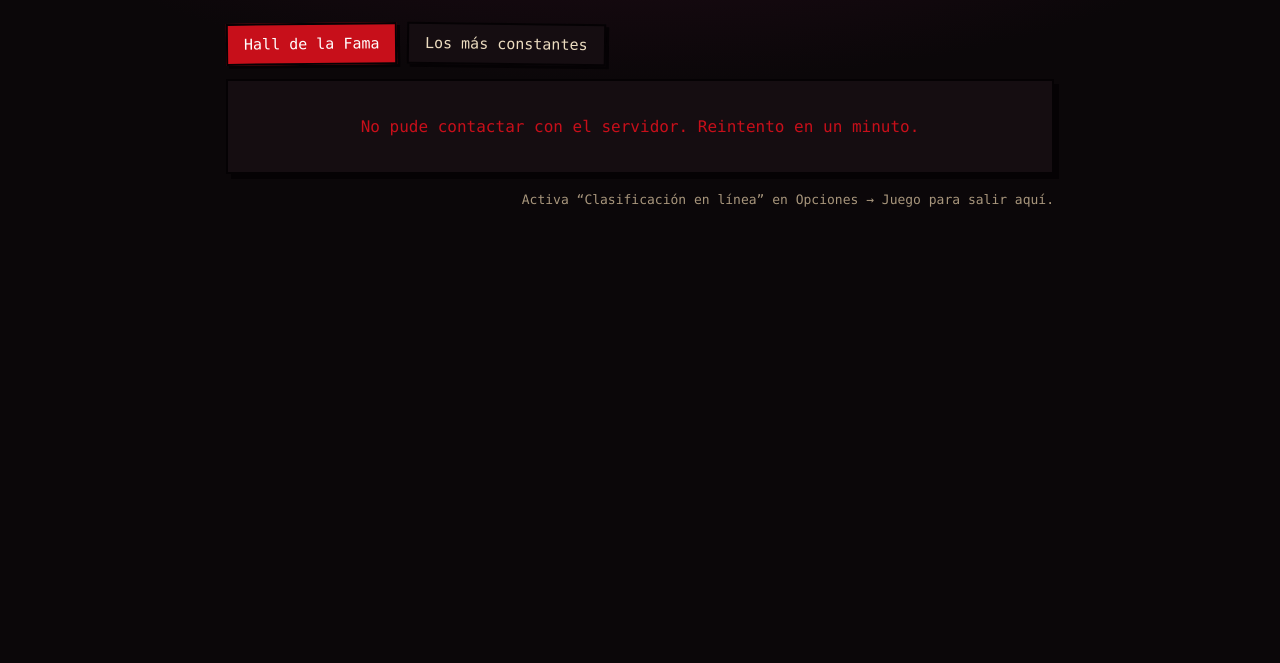
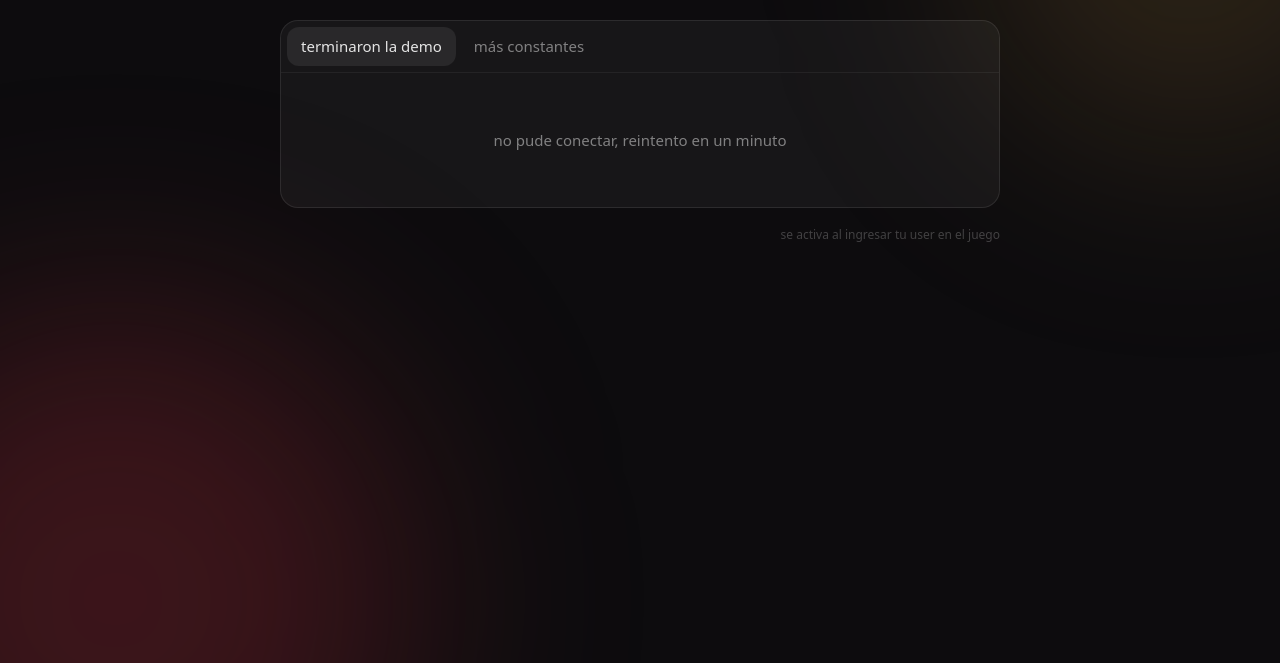
Before and after one commit to Marc0Codex/huesped-leaderboard, a plain HTML site: page index.html in a window 1280 px wide. Shown: the part 137-800 px from the top of the page. Drawn offline with Linux system fonts and the light colour scheme; no server answers.

Commit message:
Pagina minimalista con vidrio translucido
Co-Authored-By: Claude Sonnet 5.5 <noreply@anthropic.com>

```diff
--- a/index.html
+++ b/index.html
@@ -3,92 +3,143 @@
 <head>
 <meta charset="utf-8">
 <meta name="viewport" content="width=device-width, initial-scale=1">
-<title>HUÉSPED · Clasificación</title>
-<meta name="description" content="Quién se ha comido la demo de HUÉSPED y quién no suelta el mando. Se actualiza solo.">
+<meta name="color-scheme" content="dark">
+<title>huésped · clasificación</title>
+<meta name="description" content="Quién terminó la demo de HUÉSPED y quién más ha jugado.">
 <style>
   :root {
-    --bg: #0b0709; --panel: #150d11; --ink: #050204; --bone: #ecdcc0; --dim: #a8967c;
-    --amber: #ffc257; --blood: #c70f1a; --sick: #9a1a5c; --line: #2b1a21;
+    --bg: #0d0c0e;
+    --text: rgba(255, 255, 255, 0.88);
+    --dim: rgba(255, 255, 255, 0.46);
+    --faint: rgba(255, 255, 255, 0.22);
+    --glass: rgba(255, 255, 255, 0.045);
+    --edge: rgba(255, 255, 255, 0.09);
+    --rule: rgba(255, 255, 255, 0.06);
   }
-  @media (prefers-color-scheme: light) { :root { --bg: #0b0709; } }
-  * { box-sizing: border-box; }
-  html, body { margin: 0; background: var(--bg); color: var(--bone); font-family: ui-monospace, "Cascadia Mono", Consolas, monospace; }
-  body { min-height: 100vh; background: radial-gradient(1200px 500px at 50% -10%, #2a0d1d 0%, var(--bg) 60%); }
-  main { max-width: 860px; margin: 0 auto; padding: 32px 16px 64px; }
-  h1 { margin: 0; font-size: clamp(34px, 8vw, 64px); letter-spacing: 0.06em; color: var(--amber); text-shadow: 3px 3px 0 var(--blood); transform: rotate(-1.2deg); }
-  .sub { margin: 10px 0 26px; color: var(--dim); font-size: 15px; }
-  .tabs { display: flex; gap: 10px; flex-wrap: wrap; margin-bottom: 14px; }
-  .tab { appearance: none; border: 2px solid var(--ink); background: var(--panel); color: var(--bone); padding: 10px 16px; font: inherit; font-size: 15px; cursor: pointer; transform: rotate(-0.6deg); box-shadow: 3px 3px 0 var(--ink); }
-  .tab:nth-child(2) { transform: rotate(0.7deg); }
-  .tab[aria-selected="true"] { background: var(--blood); color: #fff; }
-  .tab:focus-visible { outline: 3px solid var(--amber); outline-offset: 2px; }
-  .card { background: var(--panel); border: 2px solid var(--ink); box-shadow: 5px 5px 0 var(--ink); }
-  table { width: 100%; border-collapse: collapse; font-size: 15px; }
-  th { text-align: left; color: var(--dim); font-weight: normal; padding: 12px 14px; border-bottom: 2px solid var(--line); font-size: 13px; text-transform: uppercase; letter-spacing: 0.08em; }
-  td { padding: 11px 14px; border-bottom: 1px solid var(--line); }
-  tr:last-child td { border-bottom: 0; }
-  td.n, th.n { text-align: right; font-variant-numeric: tabular-nums; }
-  td.pos { color: var(--dim); width: 52px; }
-  tr:nth-child(1) td.pos, tr:nth-child(1) td.name { color: var(--amber); }
-  .name { font-weight: bold; word-break: break-word; }
-  .empty { padding: 36px 18px; text-align: center; color: var(--dim); }
-  .foot { margin-top: 18px; color: var(--dim); font-size: 13px; display: flex; justify-content: space-between; gap: 12px; flex-wrap: wrap; }
+  * { box-sizing: border-box; margin: 0; }
+  html { background: var(--bg); color: var(--text); }
+  body {
+    min-height: 100vh;
+    font: 15px/1.5 system-ui, -apple-system, "Segoe UI", Roboto, sans-serif;
+    -webkit-font-smoothing: antialiased;
+    position: relative;
+    overflow-x: hidden;
+  }
+  /* dos manchas de color muy desenfocadas detrás del vidrio; es lo único que da profundidad */
+  body::before, body::after {
+    content: ""; position: fixed; z-index: -1; border-radius: 50%; filter: blur(110px); pointer-events: none;
+  }
+  body::before { width: 46vmax; height: 46vmax; left: -14vmax; bottom: -18vmax; background: rgba(150, 38, 52, 0.34); }
+  body::after { width: 34vmax; height: 34vmax; right: -10vmax; top: -12vmax; background: rgba(176, 128, 62, 0.2); }
+
+  main { max-width: 760px; margin: 0 auto; padding: 72px 20px 56px; }
+  header { margin-bottom: 36px; }
+  h1 { font-size: 15px; font-weight: 500; letter-spacing: 0.02em; }
+  header p { color: var(--dim); margin-top: 4px; }
+
+  .panel {
+    background: var(--glass);
+    border: 1px solid var(--edge);
+    border-radius: 18px;
+    -webkit-backdrop-filter: blur(28px) saturate(130%);
+    backdrop-filter: blur(28px) saturate(130%);
+    overflow: hidden;
+  }
+  nav { display: flex; gap: 4px; padding: 6px; border-bottom: 1px solid var(--rule); }
+  nav button {
+    appearance: none; border: 0; background: transparent; color: var(--dim);
+    font: inherit; padding: 8px 14px; border-radius: 12px; cursor: pointer;
+    transition: background 0.2s, color 0.2s;
+  }
+  nav button:hover { color: var(--text); }
+  nav button[aria-selected="true"] { background: rgba(255, 255, 255, 0.08); color: var(--text); }
+  nav button:focus-visible { outline: 1px solid var(--faint); outline-offset: 1px; }
+
   .scroll { overflow-x: auto; }
-  .err { color: var(--blood); }
+  table { width: 100%; border-collapse: collapse; }
+  th { text-align: left; font-weight: 400; font-size: 12px; color: var(--faint); padding: 14px 18px 8px; white-space: nowrap; }
+  td { padding: 13px 18px; border-top: 1px solid var(--rule); white-space: nowrap; }
+  th.n, td.n { text-align: right; font-variant-numeric: tabular-nums; }
+  td.pos { color: var(--faint); width: 44px; font-variant-numeric: tabular-nums; }
+  td.dim { color: var(--dim); }
+  tbody tr { transition: background 0.2s; }
+  tbody tr:hover { background: rgba(255, 255, 255, 0.025); }
+  .empty { padding: 56px 20px; text-align: center; color: var(--dim); }
+
+  footer { display: flex; justify-content: space-between; gap: 16px; flex-wrap: wrap; margin-top: 18px; color: var(--faint); font-size: 12px; }
+
+  @media (prefers-reduced-motion: no-preference) {
+    main { animation: rise 0.6s ease both; }
+    @keyframes rise { from { opacity: 0; transform: translateY(6px); } }
+  }
+  @media (max-width: 520px) { main { padding-top: 40px; } td, th { padding-left: 14px; padding-right: 14px; } }
 </style>
 </head>
 <body>
 <main>
-  <h1>HUÉSPED</h1>
-  <p class="sub">El Mapache vigila quién se ha comido la demo y quién no suelta el mando. Se actualiza solo.</p>
-  <div class="tabs" role="tablist">
-    <button class="tab" role="tab" id="tab-hall" aria-selected="true" aria-controls="panel">Hall de la Fama</button>
-    <button class="tab" role="tab" id="tab-const" aria-selected="false" aria-controls="panel">Los más constantes</button>
+  <header>
+    <h1>huésped</h1>
+    <p>clasificación de la demo</p>
+  </header>
+  <div class="panel">
+    <nav role="tablist">
+      <button role="tab" id="tab-hall" aria-selected="true" aria-controls="view">terminaron la demo</button>
+      <button role="tab" id="tab-const" aria-selected="false" aria-controls="view">más constantes</button>
+    </nav>
+    <div class="scroll" id="view" role="tabpanel"><div class="empty">cargando…</div></div>
   </div>
-  <div class="card scroll" id="panel" role="tabpanel"><div class="empty">Cargando… el Mapache está buscando sus gafas.</div></div>
-  <div class="foot"><span id="upd">&nbsp;</span><span>Activa “Clasificación en línea” en Opciones → Juego para salir aquí.</span></div>
+  <footer><span id="upd">&nbsp;</span><span>se activa al ingresar tu user en el juego</span></footer>
 </main>
 <script>
-const URL_BASE = "https://deyyrcruqjipchofigzz.supabase.co/rest/v1/rpc/";
+const API = "https://deyyrcruqjipchofigzz.supabase.co/rest/v1/rpc/";
 const KEY = "sb_publishable_4NqrXtm2A7d3fP-OLJUCZg_OsCL0Zuh"; // clave pública: solo puede llamar a estas dos lecturas
-const DIFF = { easy: "Fácil", medium: "Medio", hard: "Difícil", absurd: "Absurdo" };
-const HOST = { classic: "Clásico", speedster: "Veloz", juggernaut: "Titán", reaper: "Segador" };
-let current = "hall", cache = {}, failed = false;
+const DIFF = { easy: "fácil", medium: "medio", hard: "difícil", absurd: "absurdo" };
+const HOST = { classic: "clásico", speedster: "veloz", juggernaut: "titán", reaper: "segador" };
+let current = "hall", cache = null, failed = false;
 
-const fmtTime = s => { s = Math.round(s); const m = Math.floor(s / 60), r = s % 60; return m + ":" + String(r).padStart(2, "0"); };
+const fmtTime = s => { s = Math.round(s); return Math.floor(s / 60) + ":" + String(s % 60).padStart(2, "0"); };
 const fmtHours = s => s >= 3600 ? (s / 3600).toFixed(1) + " h" : Math.max(1, Math.round(s / 60)) + " min";
-const fmtDate = d => new Date(d).toLocaleDateString("es", { day: "numeric", month: "short", year: "numeric" });
+const fmtDate = d => new Date(d).toLocaleDateString("es", { day: "numeric", month: "short" });
 
-function cell(tr, text, cls) { const td = document.createElement("td"); td.textContent = text; if (cls) td.className = cls; tr.appendChild(td); return td; }
-function head(cols) { const tr = document.createElement("tr"); cols.forEach(([t, c]) => { const th = document.createElement("th"); th.textContent = t; if (c) th.className = c; tr.appendChild(th); }); const th = document.createElement("thead"); th.appendChild(tr); return th; }
+function row(cells) {
+  const tr = document.createElement("tr");
+  cells.forEach(([text, cls]) => { const td = document.createElement("td"); td.textContent = text; if (cls) td.className = cls; tr.appendChild(td); });
+  return tr;
+}
+function table(cols, rows) {
+  const t = document.createElement("table"), h = document.createElement("tr");
+  cols.forEach(([text, cls]) => { const th = document.createElement("th"); th.textContent = text; if (cls) th.className = cls; h.appendChild(th); });
+  const head = document.createElement("thead"), body = document.createElement("tbody");
+  head.appendChild(h); rows.forEach(r => body.appendChild(r)); t.append(head, body);
+  return t;
+}
+function note(text) { const d = document.createElement("div"); d.className = "empty"; d.textContent = text; return d; }
 
 function render() {
-  const panel = document.getElementById("panel");
-  panel.replaceChildren();
+  const view = document.getElementById("view");
+  view.replaceChildren();
+  if (!cache) { view.appendChild(note(failed ? "no pude conectar, reintento en un minuto" : "cargando…")); return; }
   const rows = cache[current];
-  if (!rows) { const d = document.createElement("div"); d.className = "empty" + (failed ? " err" : ""); d.textContent = failed ? "No pude contactar con el servidor. Reintento en un minuto." : "Cargando…"; panel.appendChild(d); return; }
-  if (!rows.length) { const d = document.createElement("div"); d.className = "empty"; d.textContent = current === "hall" ? "Nadie ha terminado la demo todavía. El Mapache se ríe en la oscuridad." : "Nadie ha dado señales de vida todavía."; panel.appendChild(d); return; }
-  const table = document.createElement("table"), body = document.createElement("tbody");
+  if (!rows.length) { view.appendChild(note(current === "hall" ? "todavía nadie ha terminado la demo" : "todavía no hay jugadores")); return; }
   if (current === "hall") {
-    table.appendChild(head([["#", "pos"], ["Jugador"], ["Mejor tiempo", "n"], ["Cuerpo"], ["Dificultad"], ["Primera vez"]]));
-    rows.forEach((r, i) => { const tr = document.createElement("tr"); cell(tr, i + 1, "pos"); cell(tr, r.name, "name"); cell(tr, fmtTime(r.best_time), "n"); cell(tr, HOST[r.host] || r.host || "—"); cell(tr, DIFF[r.difficulty] || r.difficulty || "—"); cell(tr, fmtDate(r.first_finished_at)); body.appendChild(tr); });
+    view.appendChild(table([["", "pos"], ["jugador"], ["mejor tiempo", "n"], ["cuerpo"], ["dificultad"], ["desde"]],
+      rows.map((r, i) => row([[i + 1, "pos"], [r.name], [fmtTime(r.best_time), "n"], [HOST[r.host] || r.host || "—", "dim"], [DIFF[r.difficulty] || r.difficulty || "—", "dim"], [fmtDate(r.first_finished_at), "dim"]]))));
   } else {
-    table.appendChild(head([["#", "pos"], ["Jugador"], ["Tiempo jugado", "n"], ["Runs", "n"], ["Muertes", "n"], ["Mejor sala", "n"]]));
-    rows.forEach((r, i) => { const tr = document.createElement("tr"); cell(tr, i + 1, "pos"); cell(tr, r.name, "name"); cell(tr, fmtHours(r.play_time), "n"); cell(tr, r.runs, "n"); cell(tr, r.deaths, "n"); cell(tr, r.best_room, "n"); body.appendChild(tr); });
+    view.appendChild(table([["", "pos"], ["jugador"], ["tiempo jugado", "n"], ["runs", "n"], ["muertes", "n"], ["mejor sala", "n"]],
+      rows.map((r, i) => row([[i + 1, "pos"], [r.name], [fmtHours(r.play_time), "n"], [r.runs, "n dim"], [r.deaths, "n dim"], [r.best_room, "n dim"]]))));
   }
-  table.appendChild(body); panel.appendChild(table);
 }
 
 async function load() {
   try {
     const [hall, cons] = await Promise.all(["huesped_hall", "huesped_constants"].map(fn =>
-      fetch(URL_BASE + fn, { method: "POST", headers: { apikey: KEY, "Content-Type": "application/json" }, body: "{}" }).then(r => { if (!r.ok) throw new Error(r.status); return r.json(); })));
+      fetch(API + fn, { method: "POST", headers: { apikey: KEY, "Content-Type": "application/json" }, body: "{}" })
+        .then(r => { if (!r.ok) throw new Error(r.status); return r.json(); })));
     cache = { hall, const: cons }; failed = false;
-    document.getElementById("upd").textContent = "Actualizado " + new Date().toLocaleTimeString("es", { hour: "2-digit", minute: "2-digit" });
+    document.getElementById("upd").textContent = "actualizado " + new Date().toLocaleTimeString("es", { hour: "2-digit", minute: "2-digit" });
   } catch (e) { failed = true; }
   render();
 }
-
 function select(which) {
   current = which;
   document.getElementById("tab-hall").setAttribute("aria-selected", which === "hall");
```
